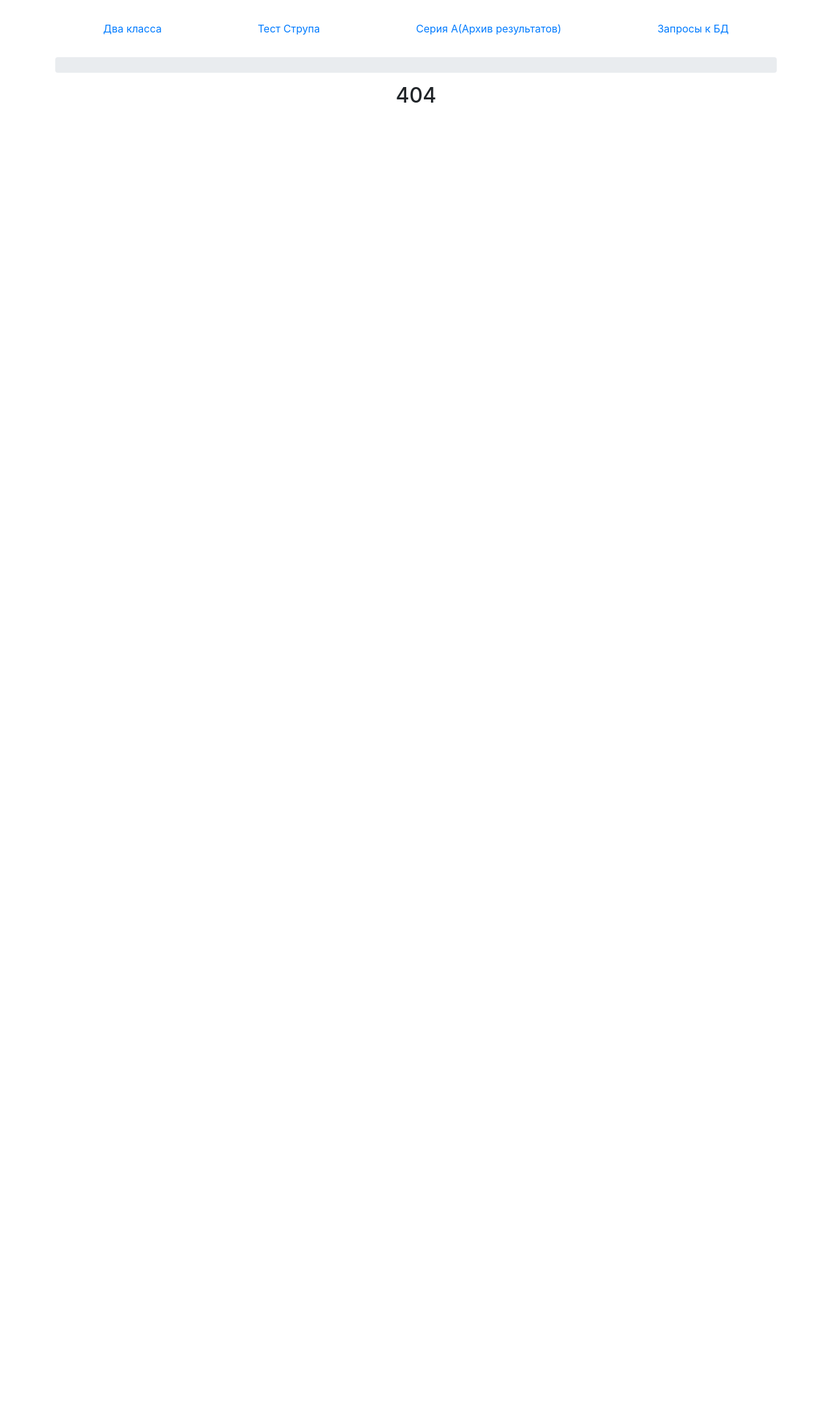
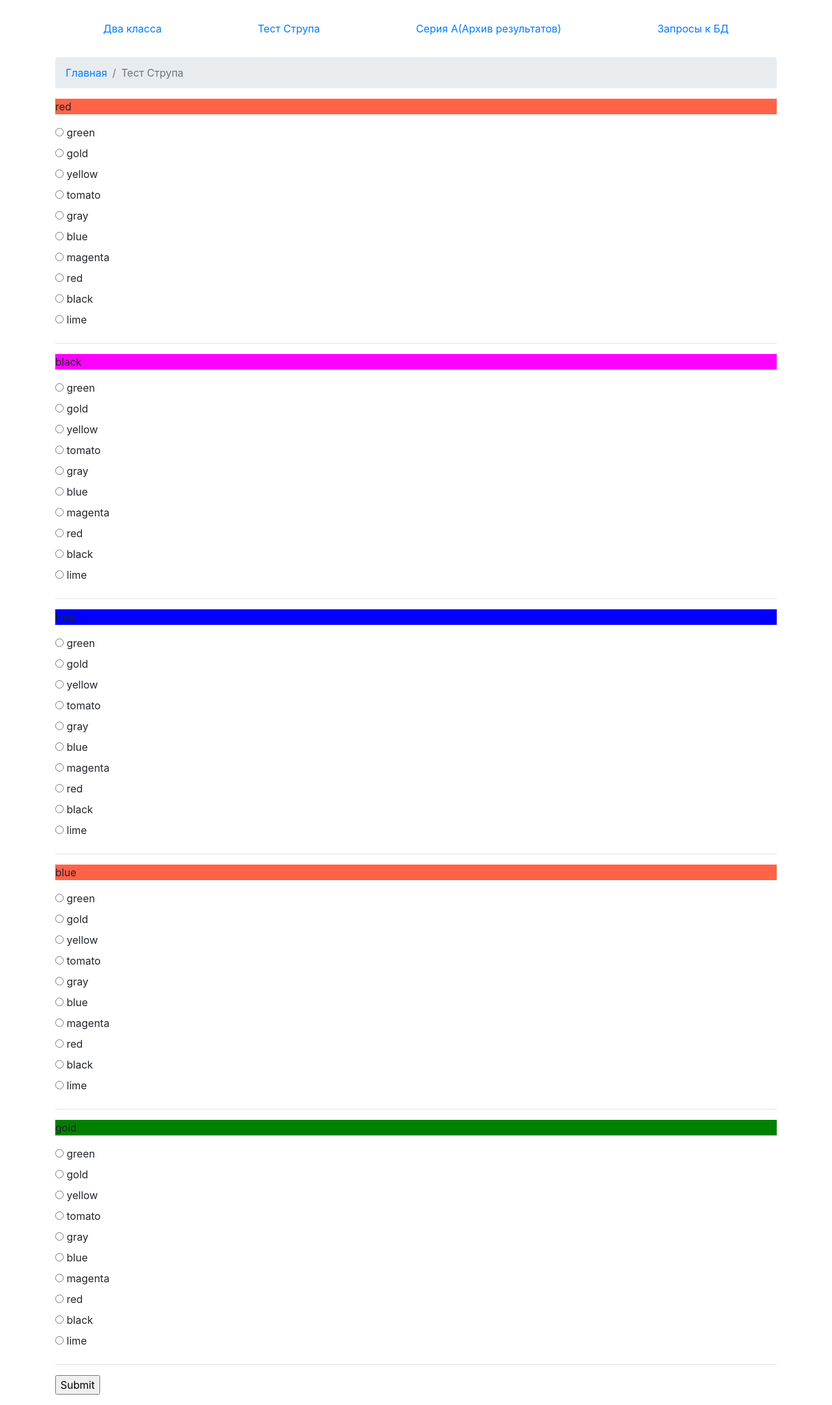
Before and after one commit to VovichUA/dna_test, a PHP site: page /stroop in a window 1280 px wide. Shown: the whole page at 65% size. Before the commit the page ends 158 px from the top, so only its background shows below. Run offline with PHP 8.4, Linux system fonts and the light colour scheme; data that the repository does not hold is empty.

Commit message:
create test stroop

```diff
--- /dev/null
+++ b/app/controllers/StroopController.php
@@ -0,0 +1,37 @@
+<?php
+
+declare(strict_types=1);
+
+namespace App\Controller;
+
+/**
+ * Class StroopController
+ * @package App\Controller
+ */
+class StroopController
+{
+    public function index()
+    {
+        $colors = ['red', 'blue', 'green', 'yellow', 'lime', 'magenta', 'black', 'gold', 'gray', 'tomato'];
+        $breadcrumb = ['/' => 'Главная', '/stroop' => 'Тест Струпа'];
+        $color = []; $word = [];
+        for ($i=0;$i<5;$i++) {
+            shuffle($colors);
+            $color[$i] = $colors[0];
+            $word[$i] = $colors[1];
+        }
+
+        require_once __DIR__ . '/../views/main/stroop.php';
+    }
+
+    public function resultStroop()
+    {
+        $count = 0;
+        foreach ($_POST['result'] as $result) {
+            $count += (int)$result;
+        }
+        $breadcrumb = ['/' => 'Главная', '/stroop' => 'Тест Струпа', '/stroop/result_stroop' => 'Результат теста'];
+
+        require_once __DIR__ . '/../views/main/stroop_result.php';
+    }
+}
--- a/app/index.php
+++ b/app/index.php
@@ -3,6 +3,7 @@
 use App\Controller\MainController;
 use App\Controller\NumberClasses\FirstClass;
 use App\Controller\NumberClasses\SecondClass;
+use App\Controller\StroopController;
 
 ini_set('display_errors', 1);
 error_reporting(E_ALL);
@@ -11,6 +12,7 @@ require __DIR__.'/vendor/autoload.php';
 $app = new MainController();
 $firstClass = new FirstClass();
 $secondClass = new SecondClass();
+$stroop = new StroopController();
 if (trim($_SERVER["REQUEST_URI"]) === '/') {
     $app->index();
 } elseif (trim($_SERVER["REQUEST_URI"]) === '/two_classes') {
@@ -23,6 +25,10 @@ if (trim($_SERVER["REQUEST_URI"]) === '/') {
     $secondClass->getClassName();
 } elseif (trim($_SERVER["REQUEST_URI"]) === '/two_classes/second_letter') {
     $secondClass->getLetter();
+} elseif (trim($_SERVER["REQUEST_URI"]) === '/stroop') {
+    $stroop->index();
+} elseif (trim($_SERVER["REQUEST_URI"]) === '/stroop/result_stroop') {
+    $stroop->resultStroop();
 } else {
     require_once __DIR__.'/views/404.php';
 }
--- a/app/views/layouts/header.php
+++ b/app/views/layouts/header.php
@@ -10,7 +10,7 @@
 <div class="container">
     <nav class="nav nav-pills nav-fill">
         <a class="nav-link" href="/two_classes">Два класса</a>
-        <a class="nav-link" href="#">Тест Струпа</a>
+        <a class="nav-link" href="/stroop">Тест Струпа</a>
         <a class="nav-link" href="#">Серия А(Архив результатов)</a>
         <a class="nav-link" href="#">Запросы к БД</a>
     </nav>
--- /dev/null
+++ b/app/views/main/stroop.php
@@ -0,0 +1,20 @@
+<?php require_once __DIR__.'/../layouts/header.php'; ?>
+    <form action="/stroop/result_stroop" method="post">
+        <?php for ($i=0;$i<5;$i++): ?>
+        <p style="background-color: <?= /** @var string $color */$color[$i] ?>">
+            <?= /** @var string $word */ $word[$i] ?>
+        </p>
+
+            <?php /** @var array $colors */
+            foreach ($colors as $col): ?>
+                <label>
+                    <input type="radio" name="result[<?= $i ?>]"
+                        <?php if ($word[$i] === $col): ?> value="1" <?php endif; ?>>
+                    <?= $col ?>
+                </label><br>
+            <?php endforeach; ?>
+            <hr>
+        <?php endfor; ?>
+        <input type="submit">
+    </form>
+<?php require_once __DIR__.'/../layouts/footer.php'; ?>
--- /dev/null
+++ b/app/views/main/stroop_result.php
@@ -0,0 +1,5 @@
+<?php require_once __DIR__.'/../layouts/header.php'; ?>
+    <div class="alert alert-warning alert-dismissible fade show" role="alert">
+        Правильных ответов: <strong><?= /** @var integer $count */ $count ?></strong>
+    </div>
+<?php require_once __DIR__.'/../layouts/footer.php'; ?>
```
